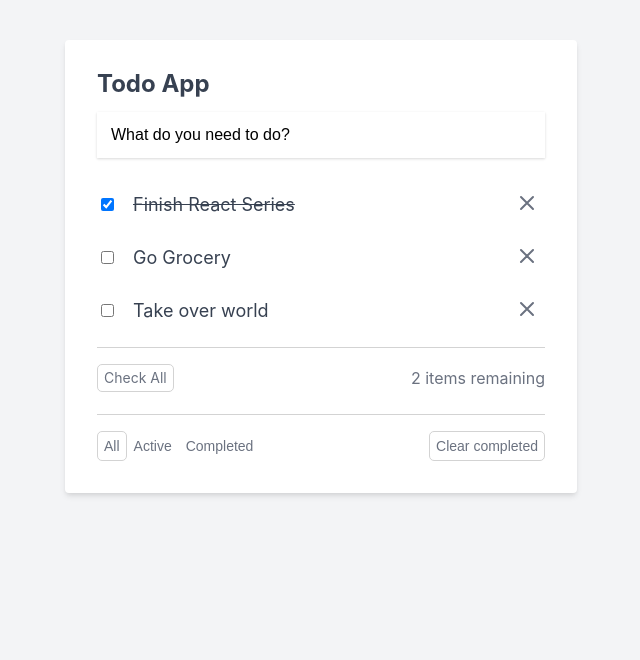
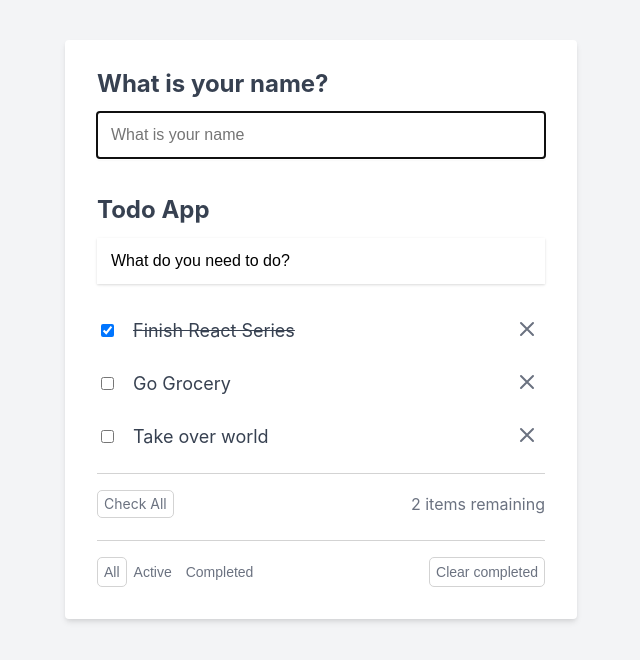
Before and after one commit to vrivasdev/lc-react, a React (Create React App) app: page / in a window 1280 px wide. Shown: the top 660 px of the page, without its empty margins (319-959 px from the left). Built offline with nearby package versions, Linux system fonts and the light colour scheme.

Commit message:
Ohter Built-in React Hooks

```diff
--- a/src/App.css
+++ b/src/App.css
@@ -148,3 +148,11 @@
   margin-top: 20px;
   text-align: center;
 }
+
+.name-container {
+  margin-bottom: 40px;
+}
+
+.name-label {
+  margin-top: 15px;
+}
--- a/src/components/App.jsx
+++ b/src/components/App.jsx
@@ -1,11 +1,13 @@
 import '../reset.css';
 import '../App.css';
-import { useState } from 'react';
 import NoTodos from './NoTodos';
 import TodoForm from './TodoForm';
 import TodoList from './TodoList';
+import { useEffect, useMemo, useRef, useState } from 'react';
 
 function App() {
+  const [name, setName] = useState('');
+  const nameInputEl = useRef(null);
   const [todos, setTodos] = useState([
     {
       id: 1,
@@ -100,10 +102,6 @@
     );
   }
 
-  function remaining() {
-    return todos.filter((todo) => !todo.isComplete).length;
-  }
-
   function clearCompleted() {
     setTodos(todos.filter((todo) => !todo.isComplete));
   }
@@ -127,9 +125,33 @@
     }
   }
 
+  useEffect(() => {
+    nameInputEl.current.focus();
+  }, []);
+
+  function remainingCalculation() {
+    return todos.filter((todo) => !todo.isComplete).length;
+  }
+
+  const remaining = useMemo(remainingCalculation, [todos]);
+
   return (
     <div className="todo-app-container">
       <div className="todo-app">
+        <div className="name-container">
+          <h2>What is your name?</h2>
+          <form action="#">
+            <input
+              type="text"
+              ref={nameInputEl}
+              className="todo-input"
+              placeholder="What is your name"
+              value={name}
+              onChange={(event) => setName(event.target.value)}
+            />
+          </form>
+          {name && <p className="name-label">Hello, {name}</p>}
+        </div>
         <h2>Todo App</h2>
 
         <TodoForm addTodo={addTodo} />
--- a/src/components/TodoItemsRemaining.jsx
+++ b/src/components/TodoItemsRemaining.jsx
@@ -2,10 +2,10 @@
 import PropTypes from 'prop-types';
 
 TodoItemsRemaining.protoTypes = {
-  remaining: PropTypes.func.isRequired,
+  remaining: PropTypes.string.isRequired,
 };
 function TodoItemsRemaining(props) {
-  return <span>{props.remaining()} items remaining</span>;
+  return <span>{props.remaining} items remaining</span>;
 }
 
 export default TodoItemsRemaining;
--- a/src/components/TodoList.jsx
+++ b/src/components/TodoList.jsx
@@ -12,7 +12,7 @@
   updateTodo: PropTypes.func.isRequired,
   cancelEdit: PropTypes.func.isRequired,
   deleteTodo: PropTypes.func.isRequired,
-  remaining: PropTypes.func.isRequired,
+  remaining: PropTypes.string.isRequired,
   clearCompleted: PropTypes.func.isRequired,
   completeAllTodos: PropTypes.func.isRequired,
   todosFiltered: PropTypes.func.isRequired,
```
